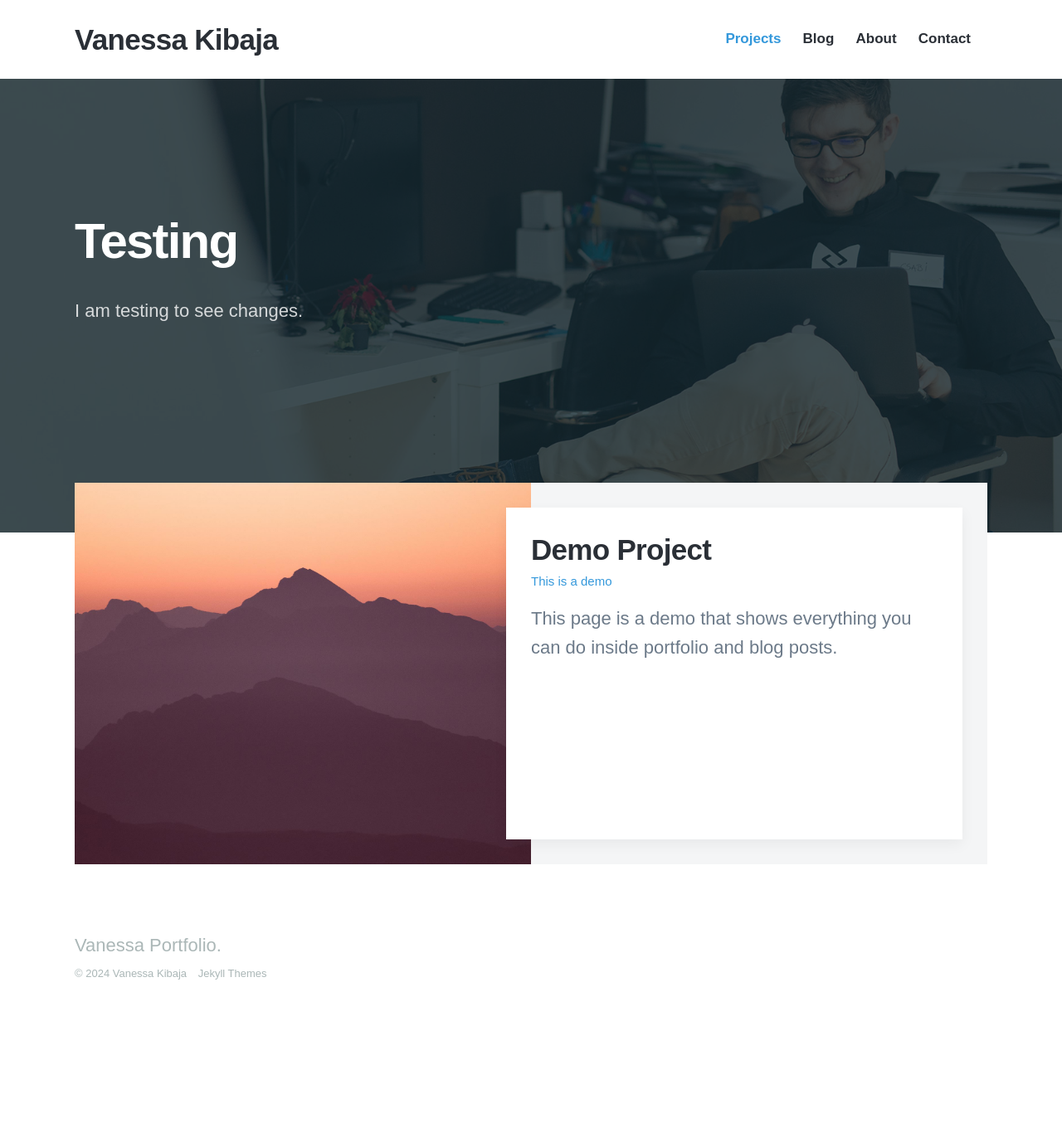
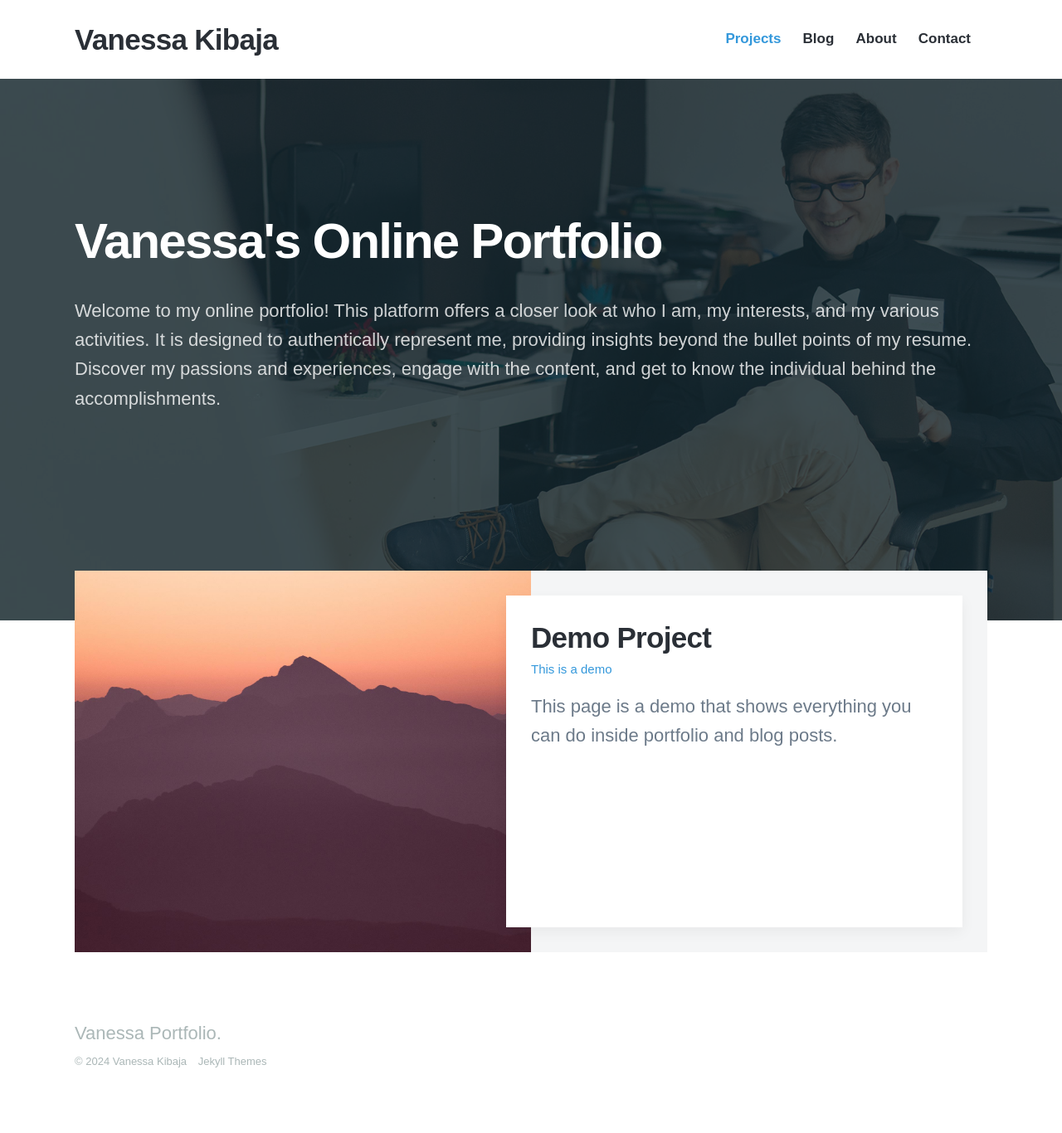
Before and after one commit to vkibaja/vkibaja.github.io, a Jekyll site: the page built from index.html, in a window 1280 px wide. Shown: the whole page at 83% size. Built offline with Jekyll 4.4.1, drawn with Linux system fonts in a browser that asks for light colours; nearby versions of some CDN libraries; some web fonts are replaced; before the commit the page ends 1260 px from its top, so only the background shows below that.

Commit message:
Update index.html

```diff
--- a/index.html
+++ b/index.html
@@ -13,8 +13,10 @@ featured_image: /images/demo/home.jpg
 
 	<div class="wrap">
 
-		<h1>Testing </h1>
-		<p>I am testing to see changes.</p>
+		<h1>Vanessa's Online Portfolio </h1>
+		<p>Welcome to my online portfolio! This platform offers a closer look at who I am, my interests, and my various activities.
+		It is designed to authentically represent me, providing insights beyond the bullet points of my resume.
+		Discover my passions and experiences, engage with the content, and get to know the individual behind the accomplishments.</p>
 
 		{% include socials.html %}
 
```
